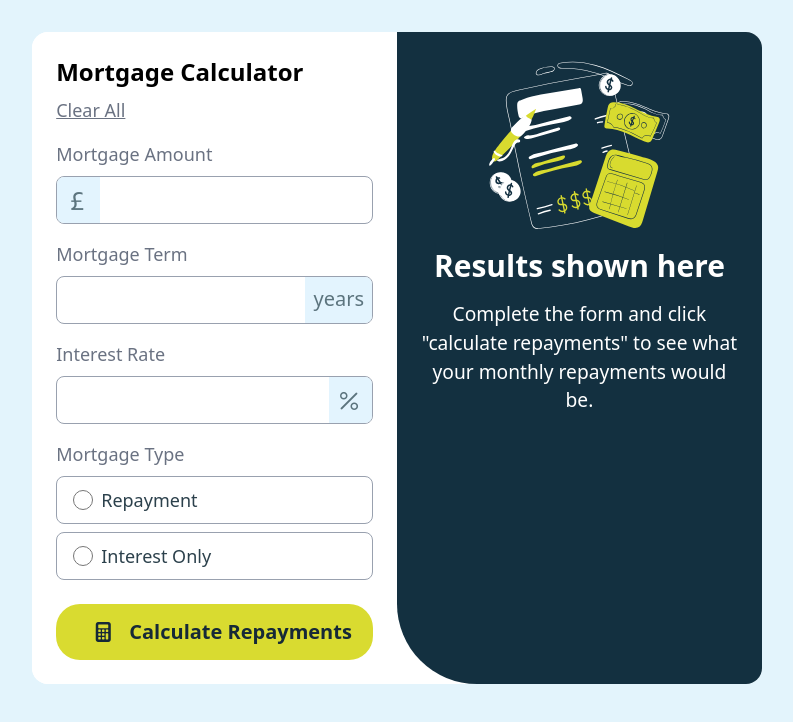
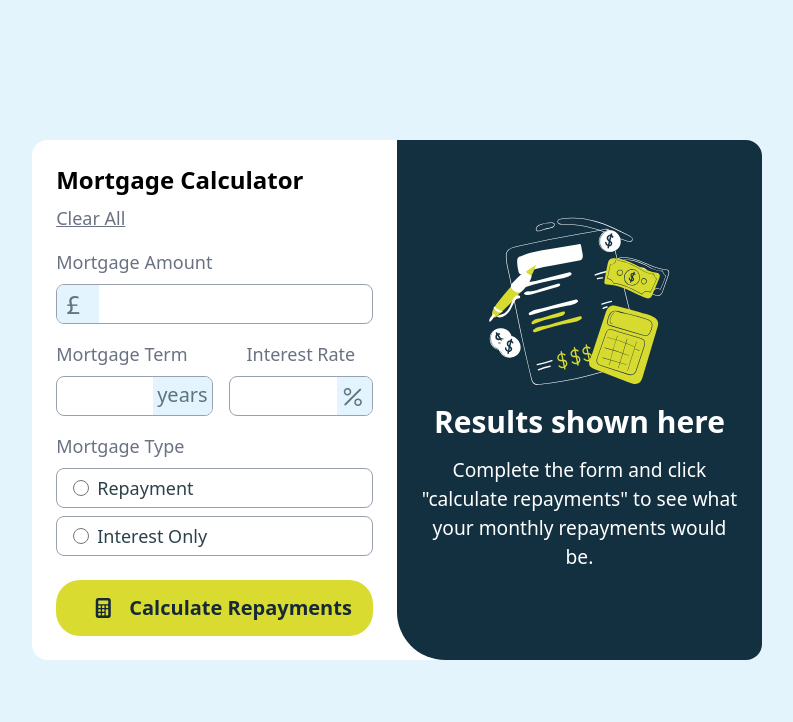
Before and after one commit to Lethabo-Michelle/mortgage-calculator, a React (Vite) app: page / in a window 1280 px wide. Shown: the top 722 px of the page, without its empty margins (243-1036 px from the left). Built offline with nearby package versions, Linux system fonts and the light colour scheme.

Commit message:
desktop layout

```diff
--- a/src/App.css
+++ b/src/App.css
@@ -6,25 +6,50 @@ div:has(>input:checked) {
     background-color: #d9db3040;
 }
 
+input:focus {
+    outline: none;
+}
+
+.input-group:focus-within {
+    border-color: #d9db30;
+    border-width: 0.1rem;
+}
+
 @media (width >= 40rem) {
+
+    #root {
+        display: flex;
+        justify-content: center;
+        align-items: center;
+        height: 100%;
+    }
 
     body {
         background-color: #e3f4fc;
         padding: 2rem;
     }
 
-    .calculator{
+    .calculator {
         border-radius: 1rem 1rem;
         width: 60%;
-        height: 30%;
+        height: fit-content;
     }
 
-    .results{
-        border-radius: 0 1rem 1rem 5rem;
+    .results {
+        border-radius: 0 1rem 1rem 3rem;
+        justify-content: center;
     }
 
-    .form{
+    .form {
         border-radius: 1rem 0 0 1rem;
     }
 
+    .inputs {
+        display: flex;
+        gap: 1rem;
+    }
+
+    .input{
+        align-items: center;
+    }
 }
--- a/src/components/Calculator.jsx
+++ b/src/components/Calculator.jsx
@@ -10,7 +10,7 @@ function Calculator() {
     }
 
     return (
-        <div className="calculator h-svh grid grid-rows-1-2 m-auto md:grid-cols-2 md:grid md:bg-white">
+        <div className="calculator h-svh grid grid-rows-1-2 md:grid-cols-2 md:grid md:bg-white">
             {/*<h1>Mortgage Calculator</h1>*/}
             <Form submitValues={calculate}/>
             <Results value={isEmpty}/>
--- a/src/components/Form.jsx
+++ b/src/components/Form.jsx
@@ -11,38 +11,42 @@ function Form(props) {
         <form className="form p-6 md:bg-white" action={handleSubmit}>
             <div>
                 <h1 className="sm text-2xl font-bold mb-2">Mortgage Calculator</h1>
-                <a href="" className="text-lg text-gray-500 underline 1dc mb-2">Clear All</a>
+                <a href="#" className="text-lg text-gray-500 underline 1dc mb-2">Clear All</a>
             </div>
             <div className="flex flex-col py-4">
                 <label htmlFor="" className="text-lg text-gray-500 mb-2">Mortgage Amount</label>
-                <div className="flex items-center border-1 border-gray-400 h-12 overflow-hidden rounded-[0.5rem]">
-                    <i className="bi bi-currency-pound text-2xl p-2 text-[#5c747e] bg-[#e3f4fe] w-12 h-full"></i>
-                    <input type="number" className="border-none px-4 text-[#2c414c] text-xl h-full w-full"/>
+                <div className="input-group input flex items-center border-1 border-gray-400 h-12 md:h-10 overflow-hidden rounded-[0.5rem]">
+                    <i className="bi bi-currency-pound text-2xl p-2 md:p-1 text-[#5c747e] bg-[#e3f4fe] w-12 h-full"></i>
+                    <input type="text" className="border-none px-4 text-[#2c414c] text-xl h-full w-full"/>
                 </div>
             </div>
+            <div className="inputs">
                 <div className="flex flex-col pb-4">
                     <label htmlFor="" className="text-lg text-gray-500 mb-2">Mortgage Term</label>
-                <div className="flex justify-between border-1 border-gray-400 h-12 overflow-hidden rounded-[0.5rem]">
+                    <div
+                        className="input-group input flex justify-between border-1 border-gray-400 h-12 md:h-10 overflow-hidden rounded-[0.5rem]">
                         <input type="text" className="border-none text-[#2c414c] text-xl px-4 h-full w-full"/>
-                    <span className="bg-[#e3f4fe] p-2 text-xl text-[#5c747e] w-20 h-full">years</span>
+                        <span className="bg-[#e3f4fe] p-2 md:p-1 text-xl text-[#5c747e] w-20 h-full">years</span>
                     </div>
                 </div>
-            <div className="flex flex-col pb-4">
+                <div className="input flex flex-col pb-4">
                     <label htmlFor="" className="text-lg text-gray-500 mb-2">Interest Rate</label>
-                <div className="flex items-center justify-between border-1 border-gray-400 h-12 overflow-hidden rounded-lg">
+                    <div
+                        className="input-group flex items-center md:h-10 justify-between border-1 border-gray-400 h-12 overflow-hidden rounded-lg">
                         <input type="text" className="border-none text-[#2c414c] text-xl px-4 h-full w-full"/>
-                    <i className="bi bi-percent p-2 text-2xl text-[#5c747e] bg-[#e3f4fe] w-12 h-full"></i>
+                        <i className="bi bi-percent p-2 md:p-1 text-2xl text-[#5c747e] bg-[#e3f4fe] w-12 h-full"></i>
+                    </div>
                 </div>
             </div>
             <div>
                 <label htmlFor="" className="text-lg text-gray-500">Mortgage Type</label>
-                <div className="border-1 border-gray-400 h-12 rounded-lg my-2 flex gap-2 items-center px-4">
-                    <input type="radio" name="mortgageType" id="repayment" className="w-5 h-5"/>
+                <div className="input border-1 border-gray-400 h-12 md:h-10 rounded-lg my-2 flex gap-2 items-center px-4">
+                    <input type="radio" name="mortgageType" id="repayment" className="w-4 h-4 "/>
                     <label for="interestOnly" className="text-lg font-medium text-[#2c414c]">Repayment</label>
                 </div>
-                <div className="border-1 border-gray-400 h-12  rounded-lg  mb-6 flex gap-2 items-center px-4">
-                    <input type="radio" name="mortgageType" id="interestOnly" className="w-5 h-5 "/>
-                    <label for="interestOnly"  className="text-lg font-medium text-[#2c414c]">Interest Only</label>
+                <div className="input border-1 border-gray-400 h-12 md:h-10  rounded-lg  mb-6 flex gap-2 items-center px-4">
+                    <input type="radio" name="mortgageType" id="interestOnly" className="w-4 h-5 "/>
+                    <label for="interestOnly" className="text-lg font-medium text-[#2c414c]">Interest Only</label>
                 </div>
             </div>
             <button className="w-full h-14 rounded-3xl bg-[#d9db30] text-xl font-bold text-[#162937]">
```
Lines whose indentation alone changed are shown as unchanged.
